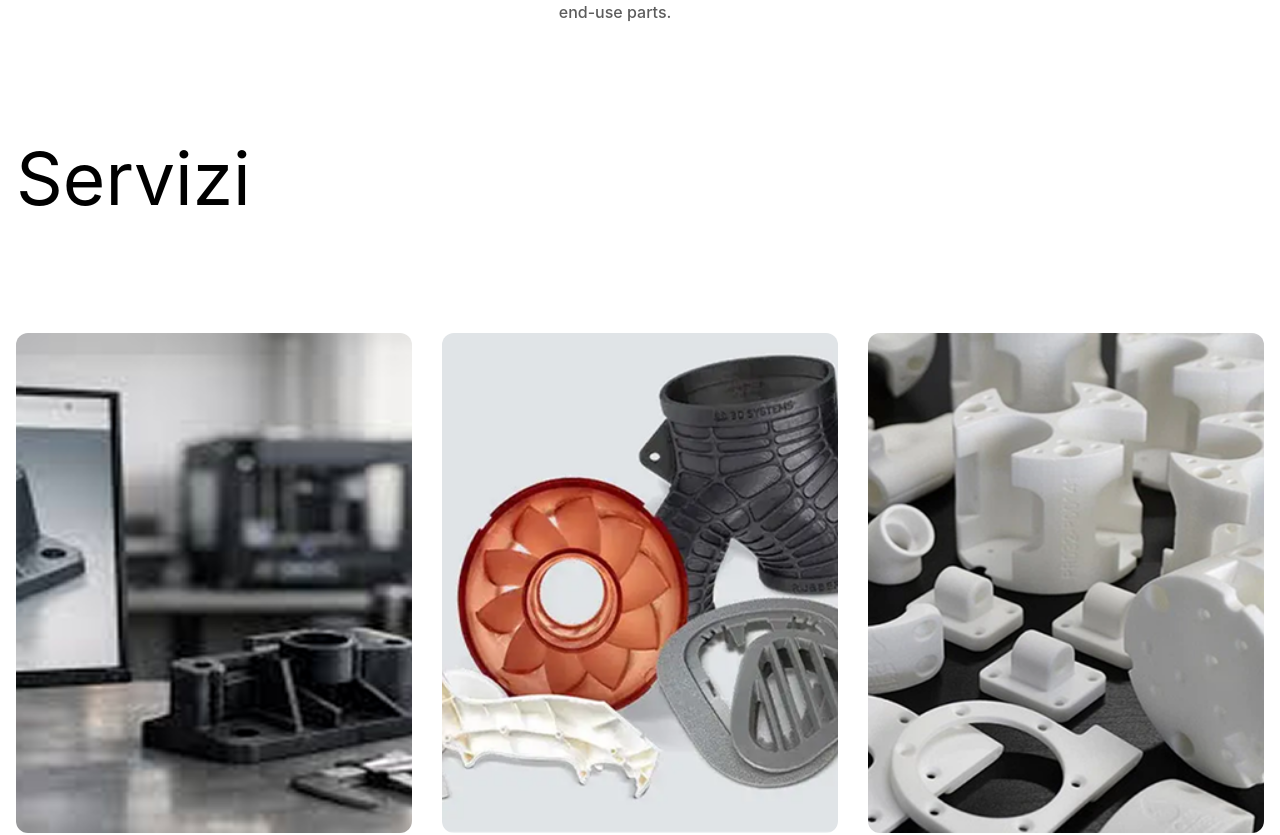
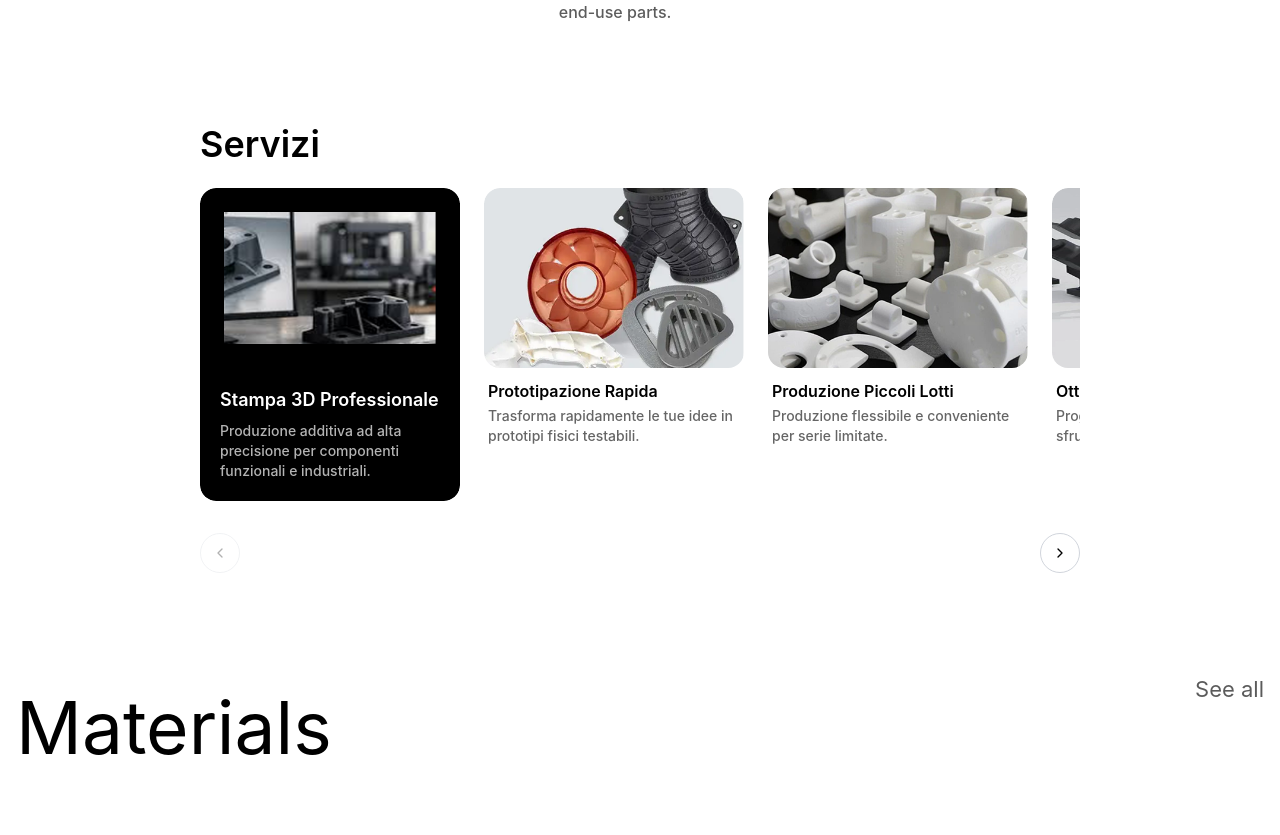
Before and after one commit to alimuzzaman-zamaddar/dynamic-x-project, a React (Vite) app: page / in a window 1280 px wide. Shown: the part 3608-4443 px from the top of the page. Built offline with nearby package versions, Linux system fonts and the light colour scheme.

Commit message:
feat:changes the service section

```diff
--- a/package.json
+++ b/package.json
@@ -18,6 +18,7 @@
     "react-icons": "^5.6.0",
     "react-router": "^7.13.0",
     "react-scroll": "^1.9.3",
+    "swiper": "^12.1.2",
     "tailwindcss": "^4.2.0"
   },
   "devDependencies": {
--- a/src/components/PagesComponent/HomPage/Services.jsx
+++ b/src/components/PagesComponent/HomPage/Services.jsx
@@ -1,13 +1,12 @@
-import React from "react";
+import React, { useRef, useState } from "react";
 import machine from "../../../assets/img/home/service.png";
 import machine1 from "../../../assets/img/home/service2.png";
 import machine2 from "../../../assets/img/home/service3.png";
 import machine3 from "../../../assets/img/home/service4.png";
 import machine4 from "../../../assets/img/home/service5.png";
 import machine5 from "../../../assets/img/home/service6.png";
-import machine6 from "../../../assets/img/home/serive7.png"
+import machine6 from "../../../assets/img/home/serive7.png";
 import machine7 from "../../../assets/img/home/service8.png";
-import machine8 from "../../../assets/img/home/service9.png";
 
 const techonologies = [
   {
@@ -25,8 +24,7 @@ const techonologies = [
   {
     bgImg: machine1,
     title: "Produzione Piccoli Lotti",
-    description:
-      "Produzione flessibile e conveniente per serie limitate.",
+    description: "Produzione flessibile e conveniente per serie limitate.",
   },
   {
     bgImg: machine2,
@@ -62,40 +60,140 @@ const techonologies = [
     bgImg: machine7,
     title: "Ready to Order Catalogo specializzato",
     description:
-      "Componenti e prodotti pronti alla stampa o all’acquisto immediato.",
+      "Componenti e prodotti pronti alla stampa o all'acquisto immediato.",
   },
 ];
 
-
+const CARD_WIDTH = 260; // px, width of each card
+const CARD_GAP = 24; // px, gap between cards
+const CARDS_VISIBLE = 4; // how many cards visible at once (last one partially)
 
 const Services = () => {
+  const [activeIndex, setActiveIndex] = useState(0);
+  const sliderRef = useRef(null);
+
+  const maxIndex = techonologies.length - 1;
+
+  const handlePrev = () => {
+    setActiveIndex((prev) => Math.max(prev - 1, 0));
+  };
+
+  const handleNext = () => {
+    setActiveIndex((prev) => Math.min(prev + 1, maxIndex));
+  };
+
+  // Translate the slider so activeIndex card is first visible
+  const translateX = activeIndex * (CARD_WIDTH + CARD_GAP);
+
   return (
-    <section id="services" className="h-auto w-full pb-25 ">
-      <div className="container flex flex-col gap-y-25 ">
-        <h2 className="text-[73px] font-normal text-black ">Servizi </h2>
-        <ul className="grid grid-cols-3 items-center gap-x-7.5  gap-y-14 justify-between">
+    <section id="services" className="h-auto w-full pb-25">
+      <div className="container mx-auto px-50">
+        {/* Header */}
+        <h2 className="text-4xl font-semibold text-black pb-6">Servizi</h2>
+
+        {/* Slider wrapper — overflow hidden to clip cards */}
+        <div className="relative overflow-hidden">
+          {/* Track */}
+          <ul
+            ref={sliderRef}
+            className="flex gap-6 transition-transform duration-500 ease-in-out"
+            style={{
+              transform: `translateX(-${translateX}px)`,
+            }}
+          >
             {techonologies.map((technology, idx) => {
+              const isActive = idx === activeIndex;
               return (
-              <li key={idx} className="flex flex-col gap-y-12.5">
+                <li
+                  key={idx}
+                  onClick={() => setActiveIndex(idx)}
+                  className="shrink-0 cursor-pointer rounded-2xl overflow-hidden transition-all duration-300 ease-in-out"
+                  style={{ width: `${CARD_WIDTH}px` }}
+                >
+                  {isActive ? (
+                    /* Active card — dark background, image on top, text below */
+                    <div className="bg-black rounded-2xl flex flex-col h-full">
                       <img
                         src={technology.bgImg}
-                  className=" w-full h-[500px] object-cover rounded-xl  "
                         alt={technology.title}
-                />{" "}
-                <div className="flex flex-col gap-y-3.5 max-w-[470px] ">
-                  <h5 className="text-2xl font-semibold  text-black leading-[133%] ">
-                    {" "}
-                    {technology.title}{" "}
+                        className="w-full object-cover rounded-2xl p-6"
+                        style={{ height: "180px" }}
+                      />
+                      <div className="p-5 flex flex-col gap-y-2">
+                        <h5 className="text-lg font-semibold text-white leading-snug">
+                          {technology.title}
                         </h5>
-                  <span className="text-base text-black text opacity-64 font-medium ">
-                    {" "}
-                    {technology.description}{" "}
-                  </span>
+                        <p className="text-sm text-white opacity-70 font-medium">
+                          {technology.description}
+                        </p>
                       </div>
+                    </div>
+                  ) : (
+                    /* Inactive card — image only, no background */
+                    <div className="flex flex-col gap-y-3">
+                      <img
+                        src={technology.bgImg}
+                        alt={technology.title}
+                        className="w-full object-cover rounded-2xl"
+                        style={{ height: "180px" }}
+                      />
+                      <div className="px-1 flex flex-col gap-y-1">
+                        <h5 className="text-base font-semibold text-black leading-snug">
+                          {technology.title}
+                        </h5>
+                        <p className="text-sm text-black opacity-60 font-medium line-clamp-2">
+                          {technology.description}
+                        </p>
+                      </div>
+                    </div>
+                  )}
                 </li>
               );
             })}
           </ul>
+        </div>
+
+        {/* Navigation arrows */}
+        <div className="flex justify-between mt-8">
+          <button
+            onClick={handlePrev}
+            disabled={activeIndex === 0}
+            className="w-10 h-10 cursor-pointer rounded-full border border-gray-300 flex items-center justify-center text-black hover:bg-black hover:text-white hover:border-black transition-all duration-200 disabled:opacity-30 disabled:cursor-not-allowed"
+            aria-label="Previous"
+          >
+            <svg
+              xmlns="http://www.w3.org/2000/svg"
+              viewBox="0 0 24 24"
+              fill="none"
+              stroke="currentColor"
+              strokeWidth={2}
+              strokeLinecap="round"
+              strokeLinejoin="round"
+              className="w-4 h-4"
+            >
+              <polyline points="15 18 9 12 15 6" />
+            </svg>
+          </button>
+          <button
+            onClick={handleNext}
+            disabled={activeIndex === maxIndex}
+            className="w-10 h-10 cursor-pointer rounded-full border border-gray-300 flex items-center justify-center text-black hover:bg-black hover:text-white hover:border-black transition-all duration-200 disabled:opacity-30 disabled:cursor-not-allowed"
+            aria-label="Next"
+          >
+            <svg
+              xmlns="http://www.w3.org/2000/svg"
+              viewBox="0 0 24 24"
+              fill="none"
+              stroke="currentColor"
+              strokeWidth={2}
+              strokeLinecap="round"
+              strokeLinejoin="round"
+              className="w-4 h-4"
+            >
+              <polyline points="9 18 15 12 9 6" />
+            </svg>
+          </button>
+        </div>
       </div>
     </section>
   );
```
Also changed, not shown: 1 other file (tests, documents, lock files or other folders). Lines whose indentation alone changed are shown as unchanged.
